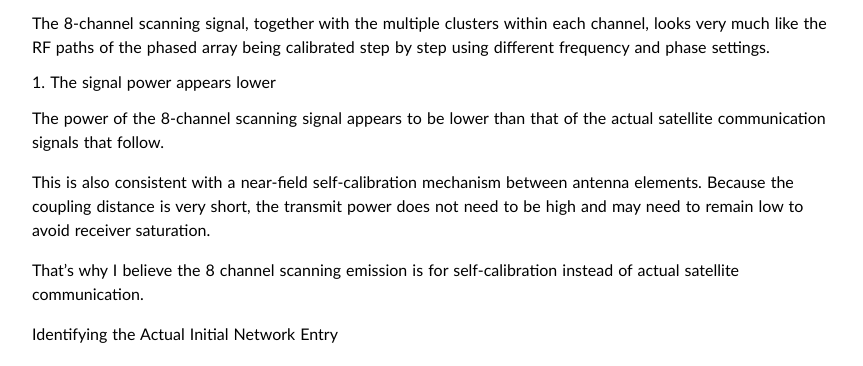
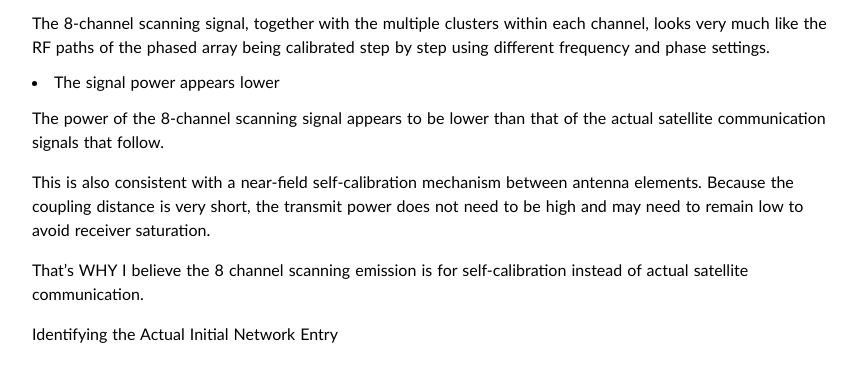
Before and after one commit to sdr-x/sdr-x.github.io, a Jekyll site: the page built from _posts/2026-08-29-starlink-UL-cold-start.md, in a window 1280 px wide and 900 px high, scrolled down 4633 px. Shown: the top 366 px of the window, without its empty margins (208-1071 px from the left). Built offline with Jekyll 4.4.1, drawn with Linux system fonts in a browser that asks for light colours; comment, search, counter and statistics services are not loaded; part of the change alters nothing that is shown.

```diff
--- a/_posts/2026-08-29-starlink-UL-cold-start.md
+++ b/_posts/2026-08-29-starlink-UL-cold-start.md
@@ -69,7 +69,7 @@ Detailed Timing
 
 Why Is This 8-Channel Scan Probably Not Actual Satellite Communication?
 
-1. The timing is fixed relative to power-on
+- The timing is fixed relative to power-on
 
 The 8-channel scanning transmission always appears at approximately the same time after power-on.
 
@@ -80,7 +80,7 @@ If the terminal always transmitted at a fixed time after power-on, while power-o
 
 A fixed-time RF operation after power-on therefore looks much more like an inherent hardware/firmware procedure than actual satellite communication.
 
-2. The phased-array antenna requires self-calibration
+- The phased-array antenna requires self-calibration
 
 The Starlink phased-array antenna contains thousands of RF paths that need to be calibrated. Because: The temperature may be different every time the terminal starts. Hardware aging may also change the RF characteristics,
 and the terminal may even have experienced mechanical shock.
@@ -89,13 +89,13 @@ Teardown reports of Starlink phased-array antennas have described a hardware-bas
 
 The 8-channel scanning signal, together with the multiple clusters within each channel, looks very much like the RF paths of the phased array being calibrated step by step using different frequency and phase settings.
 
-3. The signal power appears lower
+- The signal power appears lower
 
 The power of the 8-channel scanning signal appears to be lower than that of the actual satellite communication signals that follow.
 
 This is also consistent with a near-field self-calibration mechanism between antenna elements. Because the coupling distance is very short, the transmit power does not need to be high and may need to remain low to avoid receiver saturation.
 
-That's why I believe the 8 channel scanning emission is for self-calibration instead of actual satellite communication.
+That's WHY I believe the 8 channel scanning emission is for self-calibration instead of actual satellite communication.
 
 Identifying the Actual Initial Network Entry
 
```
